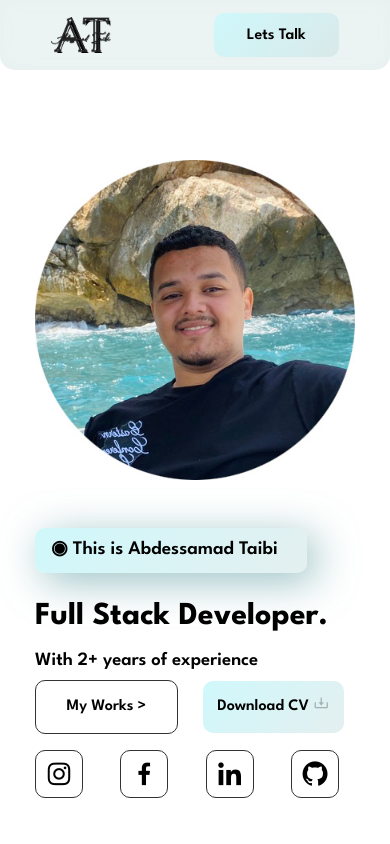
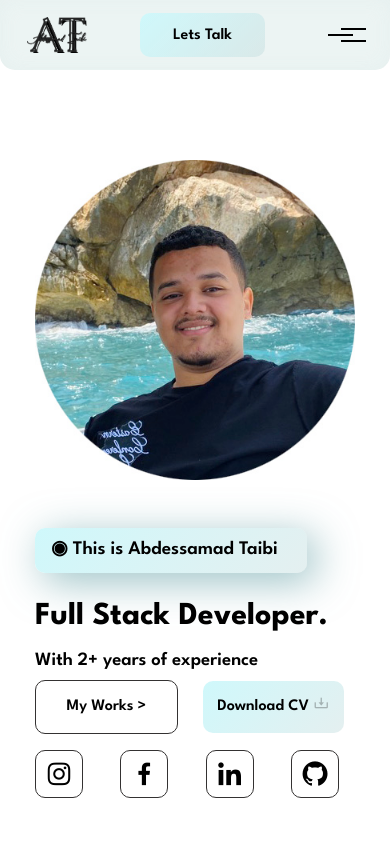
Before and after one commit to Abdessamadtaibi/my-portfolio, a plain HTML site: page index.html in a window 390 px wide. Shown: the top 844 px of the page. Drawn offline with nearby package versions, Linux system fonts and the light colour scheme.

Commit message:
Update index.html

```diff
--- a/index.html
+++ b/index.html
@@ -106,6 +106,9 @@
             <div class="header-button btn-1">
                 <a href="#contact" style="width: 4rem; height: 2rem;">Lets Talk</a>
             </div>
+            <button class="menu-toggle" aria-label="Toggle menu">
+                <span class="hamburger"></span>
+            </button>
         </div>
     </header>
     <section class="content" style="margin-top: 5rem;">
@@ -304,7 +307,7 @@
                 </div>
             </div>
     <section>
-<script>
+        <script>
             document.addEventListener('DOMContentLoaded', () => {
                 const toggle = document.querySelector('.menu-toggle');
                 const menu = document.querySelector('.header-list');
```
